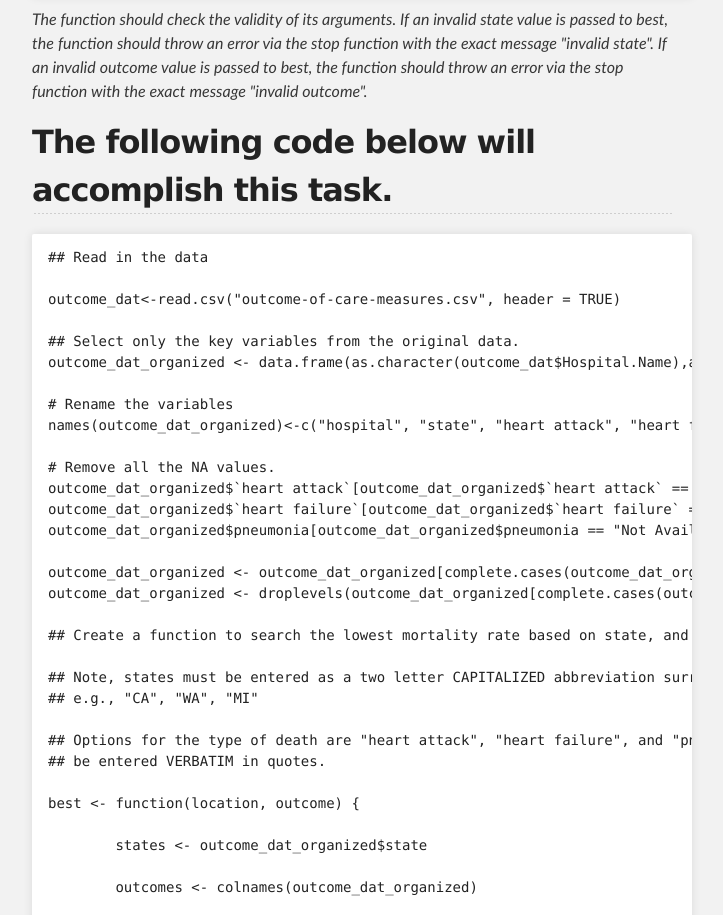
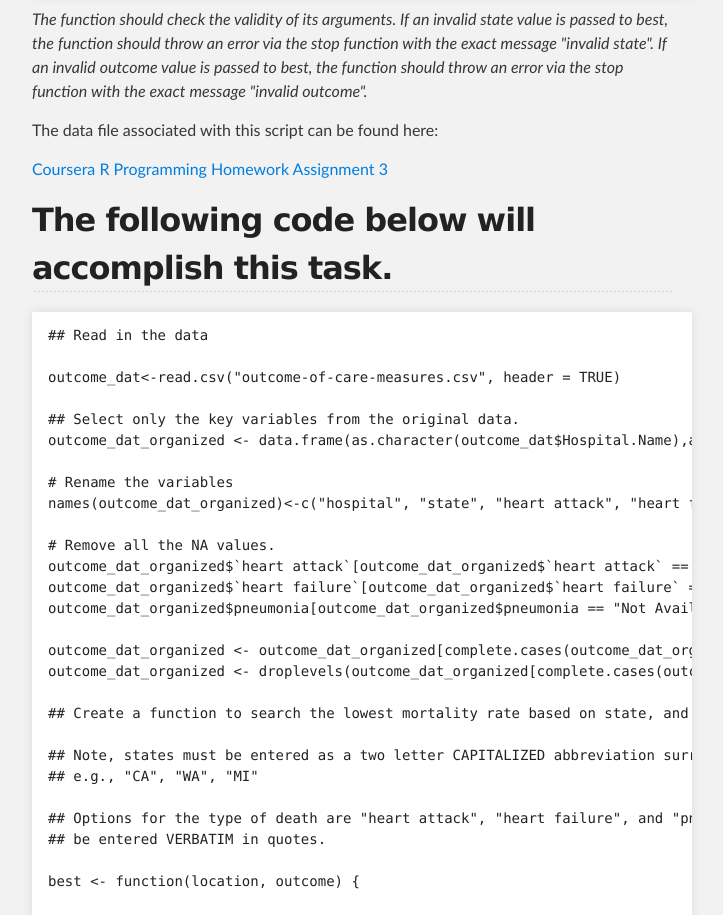
Before and after one commit to mjtat/Coursera-Programming-Assignment-Homework-3-Part-2, a plain HTML site: page index.html in a window 1280 px wide. Shown: the part 830-1745 px from the top of the page, without its empty margins (288-1011 px from the left). Drawn offline with Linux system fonts and the light colour scheme.

```diff
--- a/index.html
+++ b/index.html
@@ -59,6 +59,10 @@
 <em>function should throw an error via the stop function with the exact message "invalid state". If an invalid</em>
 <em>outcome value is passed to best, the function should throw an error via the stop function with the exact</em>
 <em>message "invalid outcome".</em></p>
+
+<p>The data file associated with this script can be found here:</p>
+
+<p><a href="https://github.com/mjtat/Coursera-Programming-Assignment-Homework-3-Part-2/blob/master/hospital-data.csv">Coursera R Programming Homework Assignment 3</a></p>
 
 <h2>
 <a id="the-following-code-below-will-accomplish-this-task" class="anchor" href="#the-following-code-below-will-accomplish-this-task" aria-hidden="true"><span aria-hidden="true" class="octicon octicon-link"></span></a>The following code below will accomplish this task.</h2>
```
Also changed, not shown: params.json (+1 -1 lines).
